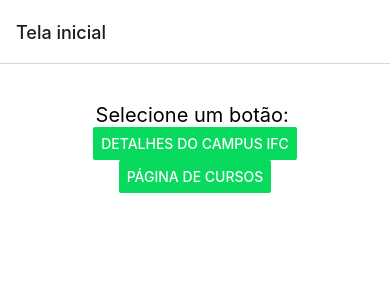
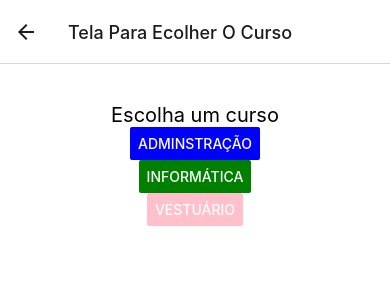
Before and after one commit to RaianiYohana/NavegacaoEntreTelas-RaiAle, a React Native app in the folder navegacaoEntreTelasMobile/: screen / in a window 390 px wide. Both pictures are taken after a click on the button "PÁGINA DE CURSOS". Shown: the top 300 px of the page. Built offline with nearby package versions, Linux system fonts and the light colour scheme.

Commit message:
3 Botões os cursos

```diff
--- a/navegacaoEntreTelasMobile/App.js
+++ b/navegacaoEntreTelasMobile/App.js
@@ -19,7 +19,7 @@
                 title="Página de cursos"
                 color="#07da5c"
                 onPress={function(){
-                    navigation.navigate("SelecionarCurso")
+                    navigation.navigate("TelaEscolherCurso")
                 }}
             ></Button>
 
@@ -39,6 +39,11 @@
                   component={TelaInicio}
                   options={{title:"Tela inicial"}}
               />
+
+              <PilhaTelas.Screen
+              name="TelaEscolherCurso"
+              component={TelaEscolherCurso}
+              options={{title:"Tela Para Ecolher O Curso"}}></PilhaTelas.Screen>
           </PilhaTelas.Navigator>
       </NavigationContainer>
     );
@@ -57,6 +62,44 @@
       fontSize: 20
     }
   });
+
 function telaIFC({route, navigation}){
 
 }
+
+function TelaEscolherCurso( route, navigation){
+    return(
+        <View style={styles.container}>
+            <Text style={styles.titulo}>Escolha um curso</Text>
+            <Button
+                title="Adminstração"
+                color="blue"
+                onPress={function(){
+                    navigation.navigate('TelaAdmintração',{
+
+                    })
+                }}
+            ></Button>
+
+            <Button
+                title="Informática"
+                color="green"
+                onPress={function(){
+                    navigation.navigate('TelaInformatica',{
+
+                    })
+                }}
+            ></Button>
+
+            <Button
+                title="Vestuário"
+                color="pink"
+                onPress={function(){
+                    navigation.navigate('TelaVestuário',{
+
+                    })
+                }}
+            ></Button>
+        </View>
+    )
+}
```
